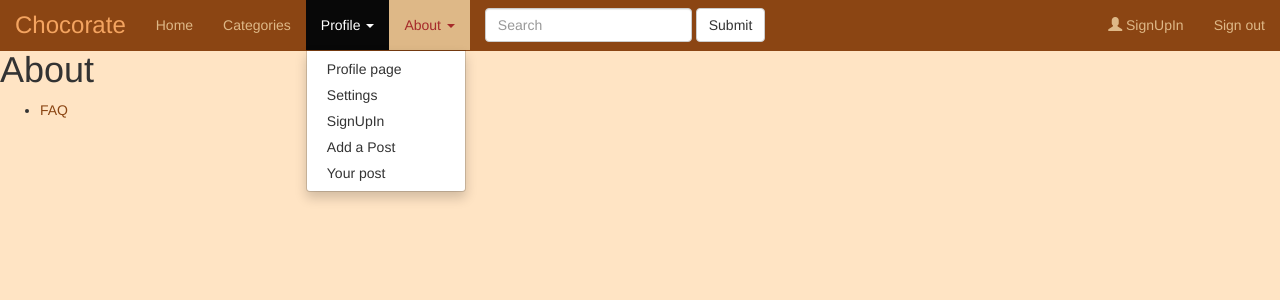
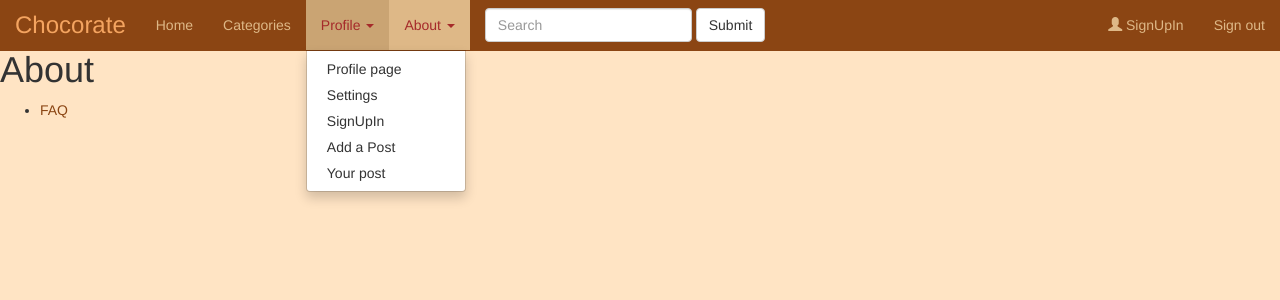
Before and after one commit to Aliceravier/Chocorate, a Django app: page /chocorate/about/ in a window 1280 px wide, after a click on "Profile". Shown: the top 300 px of the page. Run offline with Django 3.2, Linux system fonts and the light colour scheme; some libraries are stand-ins or nearby versions.

Commit message:
made dropdown highlight brown when pressed

```diff
--- a/chocorate_project/static/css/base.css
+++ b/chocorate_project/static/css/base.css
@@ -10,8 +10,8 @@ a{
     color: saddlebrown;
 }
 a:hover{
-        color: brown;
-        text-decoration:none;
+	color: brown;
+	text-decoration:none;
 }
 
 .navbar {
@@ -48,3 +48,11 @@ a:hover{
 .navbar-inverse {
     border-color:saddlebrown;
 }
+
+/*when dropdown is selected*/
+.navbar .nav > li.dropdown.open.active > a:hover,
+.navbar .nav > li.dropdown.open > a
+{
+   background-color: rgb(202, 164, 115);
+   color:brown;
+}
```
Also changed, not shown: README.md.
